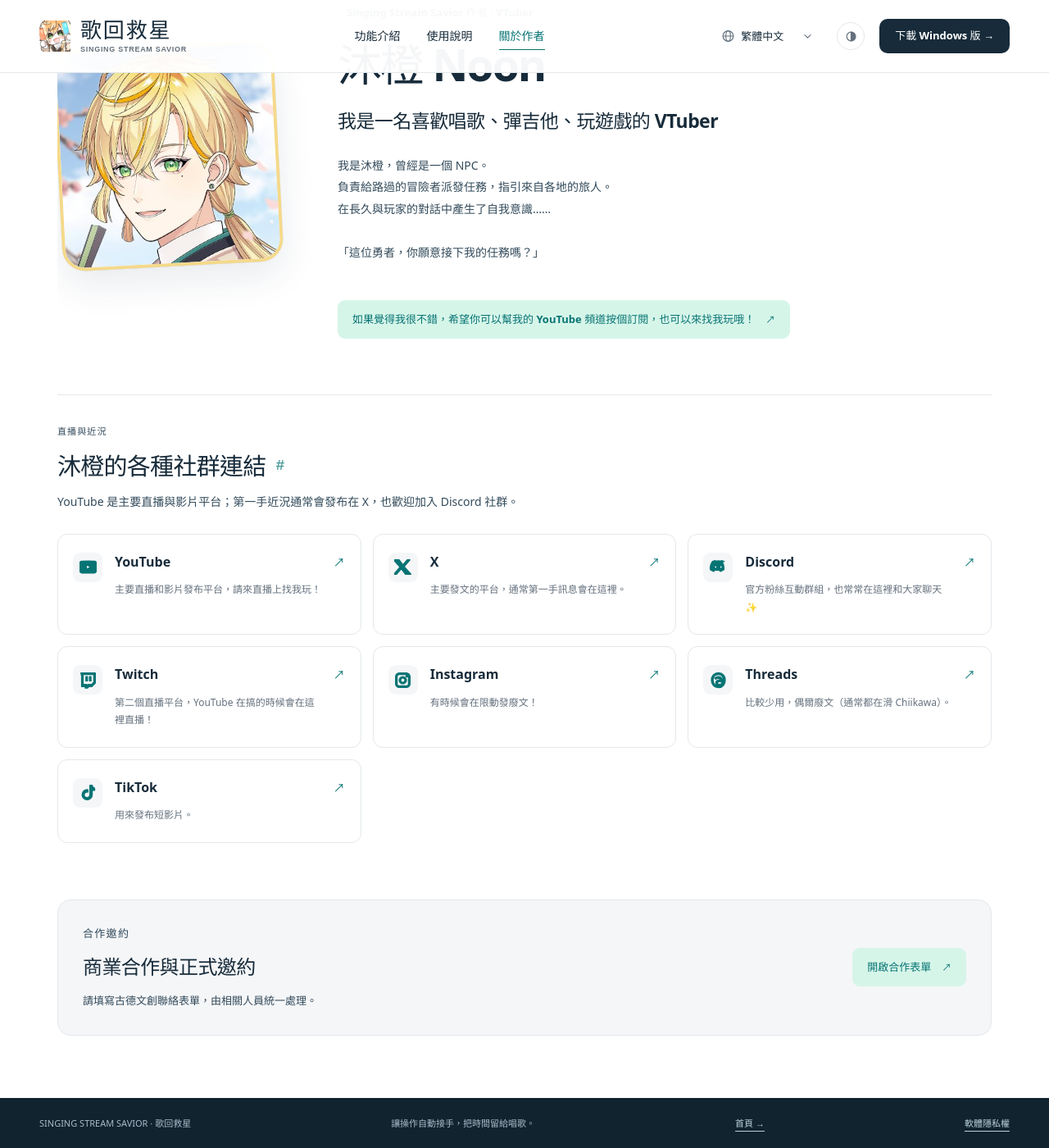
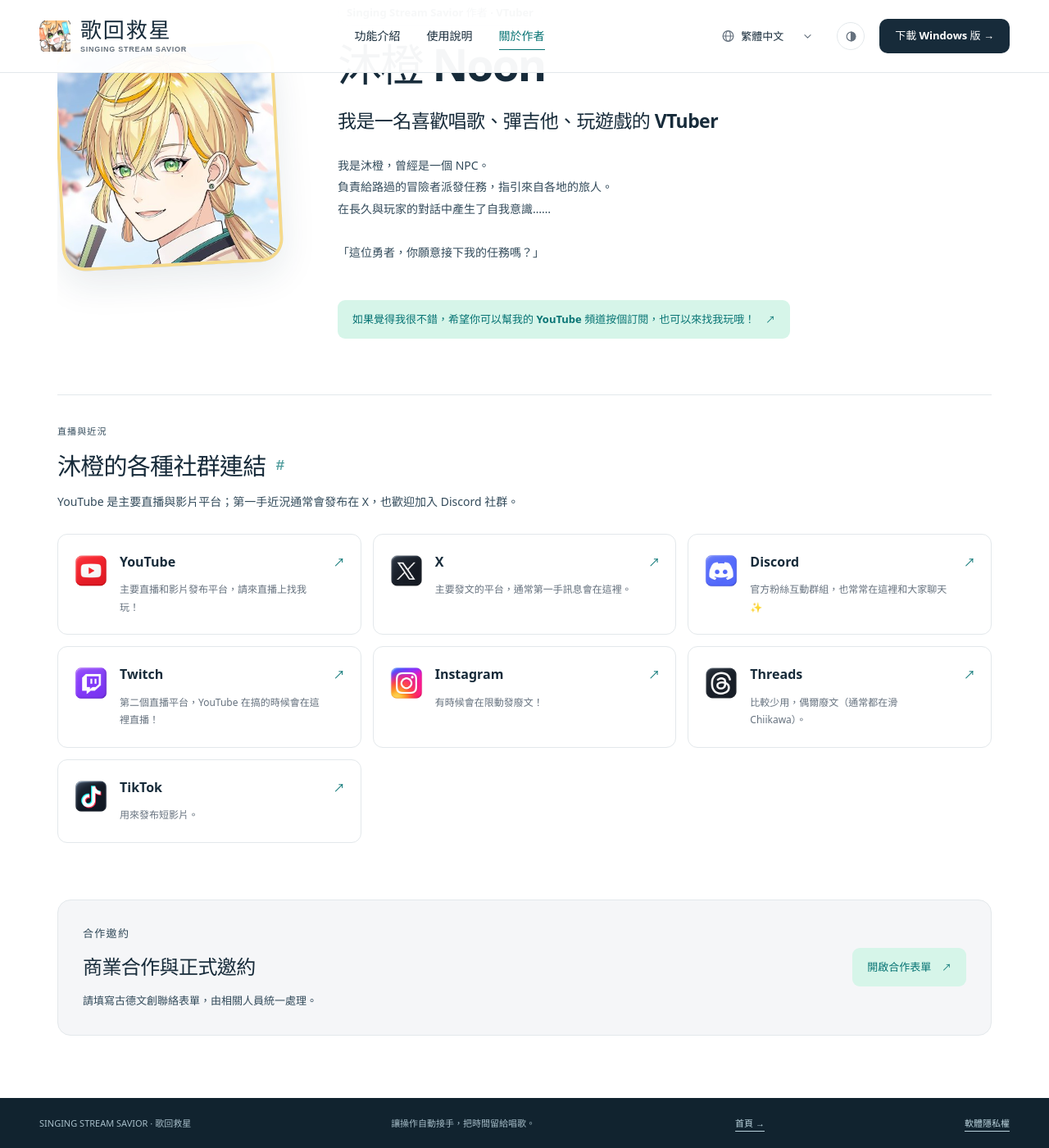
Before and after one commit to NoonIsAwesome/Singing-Stream-Savior-Manual, a Jekyll site: the page built from about.md, in a window 1280 px wide and 1400 px high, scrolled down 204 px. Shown: the whole window at 82% size. Built offline with Jekyll 4.4.1, drawn with Linux system fonts in a browser that asks for light colours.

Commit message:
Refresh author social links with transparent generated icons

```diff
--- a/_includes/social-icon.html
+++ b/_includes/social-icon.html
@@ -1,18 +1,7 @@
-{% case include.platform %}
-{% when 'youtube' %}
-<svg aria-hidden="true" viewBox="0 0 24 24"><path d="M23.5 6.2a3 3 0 0 0-2.1-2.1C19.5 3.6 12 3.6 12 3.6s-7.5 0-9.4.5A3 3 0 0 0 .5 6.2 31 31 0 0 0 0 12a31 31 0 0 0 .5 5.8 3 3 0 0 0 2.1 2.1c1.9.5 9.4.5 9.4.5s7.5 0 9.4-.5a3 3 0 0 0 2.1-2.1A31 31 0 0 0 24 12a31 31 0 0 0-.5-5.8ZM9.6 15.6V8.4l6.2 3.6-6.2 3.6Z"/></svg>
-{% when 'x' %}
-<svg aria-hidden="true" viewBox="0 0 24 24"><path d="M18.2 2h3.7l-8.1 9.3L23.3 22h-7.5l-5.9-7.7L3.2 22H-.5l8.7-9.9L-.9 2h7.7l5.3 7 6.1-7Zm-1.3 18.1h2L5.7 3.8H3.6l13.3 16.3Z"/></svg>
-{% when 'discord' %}
-<svg aria-hidden="true" viewBox="0 0 24 24"><path d="M20.3 4.4A16 16 0 0 0 16.3 3l-.5 1a14 14 0 0 0-7.6 0l-.5-1a16 16 0 0 0-4 1.4C1.2 8.1.5 11.8.8 15.5a16 16 0 0 0 4.9 2.5l1.2-1.6-1.5-.7.4-.3c2.9 1.3 6.1 1.3 8.9 0l.4.3-1.5.7 1.2 1.6a16 16 0 0 0 4.9-2.5c.4-4.3-.7-8-2.4-11.1ZM8.3 14.1c-1 0-1.8-.9-1.8-2s.8-2 1.8-2 1.8.9 1.8 2-.8 2-1.8 2Zm7.4 0c-1 0-1.8-.9-1.8-2s.8-2 1.8-2 1.8.9 1.8 2-.8 2-1.8 2Z"/></svg>
-{% when 'twitch' %}
-<svg aria-hidden="true" viewBox="0 0 24 24"><path d="M2 2h20v14l-5 5h-4l-2 2H8v-2H3V6L2 2Zm3 2v14h5v2l2-2h5l3-3V4H5Zm4 3h2v6H9V7Zm5 0h2v6h-2V7Z"/></svg>
-{% when 'instagram' %}
-<svg aria-hidden="true" viewBox="0 0 24 24"><path d="M7 2h10a5 5 0 0 1 5 5v10a5 5 0 0 1-5 5H7a5 5 0 0 1-5-5V7a5 5 0 0 1 5-5Zm0 2a3 3 0 0 0-3 3v10a3 3 0 0 0 3 3h10a3 3 0 0 0 3-3V7a3 3 0 0 0-3-3H7Zm10.5 1.5a1 1 0 1 1 0 2 1 1 0 0 1 0-2ZM12 7a5 5 0 1 1 0 10 5 5 0 0 1 0-10Zm0 2a3 3 0 1 0 0 6 3 3 0 0 0 0-6Z"/></svg>
-{% when 'threads' %}
-<svg aria-hidden="true" viewBox="0 0 24 24"><path d="M12.2 1.8c5.8 0 9.4 4.1 9.4 10.2 0 5.9-3.3 10.2-9.4 10.2-5.7 0-9.8-3.9-9.8-10.2 0-6.1 4-10.2 9.8-10.2Zm0 2.2C7.7 4 4.7 7 4.7 12c0 5.1 3.1 8 7.5 8 4.6 0 7.1-3.1 7.1-8 0-4.8-2.4-8-7.1-8Zm-.4 3c3 0 5.2 1.5 5.7 4.1 1.2.8 1.9 2.1 1.9 3.7 0 3.2-2.5 5.3-5.9 5.3-3 0-5-1.7-5-4.2 0-2.4 1.9-4 4.8-4 .7 0 1.4.1 2 .3-.2-1.9-1.5-2.9-3.5-2.9-1.3 0-2.4.4-3.4 1.2L7.2 8.8A7 7 0 0 1 11.8 7Zm1.6 7c-1.6 0-2.6.7-2.6 1.9 0 1.3 1.1 2.1 2.8 2.1 2.2 0 3.6-1.2 3.6-3.1v-.4a7.4 7.4 0 0 0-3.8-.5Z"/></svg>
-{% when 'tiktok' %}
-<svg aria-hidden="true" viewBox="0 0 24 24"><path d="M14.5 2h3.2c.2 1.8 1.3 3.4 3.3 3.9V9a8 8 0 0 1-3.3-1v7.1a7 7 0 1 1-7-7l.9.1v3.2a4 4 0 1 0 2.9 3.8V2Z"/></svg>
-{% when 'email' %}
-<svg aria-hidden="true" viewBox="0 0 24 24"><path d="M3 4h18a2 2 0 0 1 2 2v12a2 2 0 0 1-2 2H3a2 2 0 0 1-2-2V6a2 2 0 0 1 2-2Zm9 8.1L20.2 6H3.8l8.2 6.1Zm-9 5.7h18V8.3l-8.4 6.2a1 1 0 0 1-1.2 0L3 8.3v9.5Z"/></svg>
-{% endcase %}
+{% assign raster_platforms = 'youtube,x,discord,twitch,instagram,threads,tiktok' | split: ',' %}
+{% if raster_platforms contains include.platform %}
+  {% assign icon_path = '/assets/images/social-v2/' | append: include.platform | append: '.png' %}
+  <img class="social-links__image" src="{{ icon_path | relative_url }}" alt="" width="128" height="128" loading="lazy" decoding="async" aria-hidden="true">
+{% elsif include.platform == 'email' %}
+  <svg aria-hidden="true" viewBox="0 0 24 24"><path d="M3 4h18a2 2 0 0 1 2 2v12a2 2 0 0 1-2 2H3a2 2 0 0 1-2-2V6a2 2 0 0 1 2-2Zm9 8.1L20.2 6H3.8l8.2 6.1Zm-9 5.7h18V8.3l-8.4 6.2a1 1 0 0 1-1.2 0L3 8.3v9.5Z"/></svg>
+{% endif %}
--- a/assets/css/reader.css
+++ b/assets/css/reader.css
@@ -928,7 +928,7 @@
 }
 .author-page .social-links a {
   display:grid;
-  grid-template-columns:38px minmax(0,1fr) 15px;
+  grid-template-columns:44px minmax(0,1fr) 15px;
   align-items:start;
   gap:13px;
   padding:22px 18px;
@@ -945,11 +945,11 @@
   transform:translateY(-3px)
 }
 .author-page .social-links__code {
-  width:36px;
-  height:36px;
+  width:44px;
+  height:44px;
   display:grid;
   place-items:center;
-  background:var(--paper);
+  background:transparent;
   border:0;
   color:var(--teal);
   border-radius:9px
@@ -957,6 +957,17 @@
 .author-page .social-links__code svg {
   width:21px;
   height:21px
+}
+.author-page .social-links__code .social-links__image {
+  display:block;
+  width:44px;
+  height:44px;
+  max-width:none;
+  margin:0;
+  border:0;
+  border-radius:0;
+  box-shadow:none;
+  object-fit:contain
 }
 .author-page .social-links strong {
   display:block;
```
Also changed, not shown: assets/images/social-v2/discord.png (added), assets/images/social-v2/instagram.png (added), assets/images/social-v2/threads.png (added), assets/images/social-v2/tiktok.png (added), assets/images/social-v2/twitch.png (added), assets/images/social-v2/x.png (added), assets/images/social-v2/youtube.png (added).
